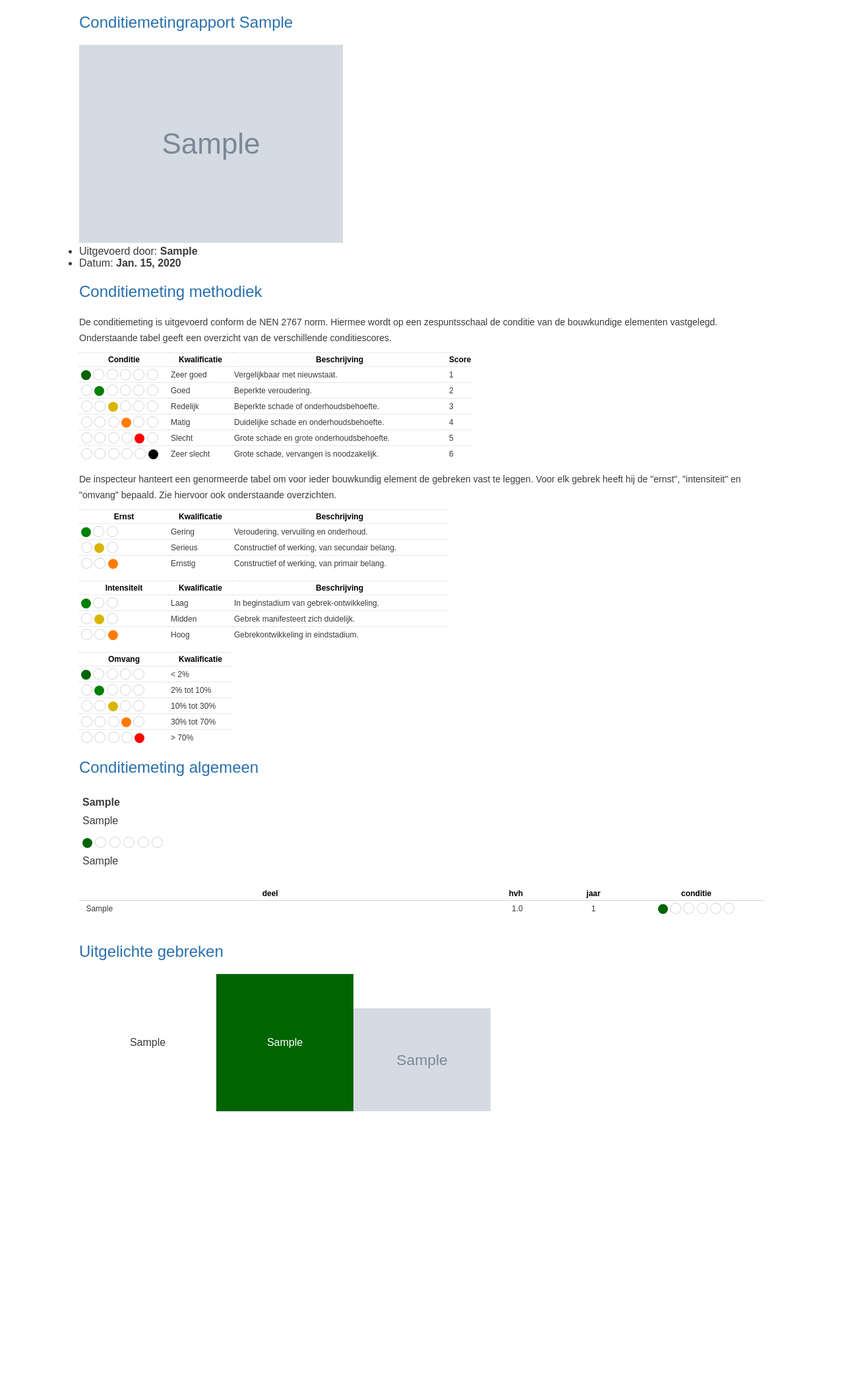
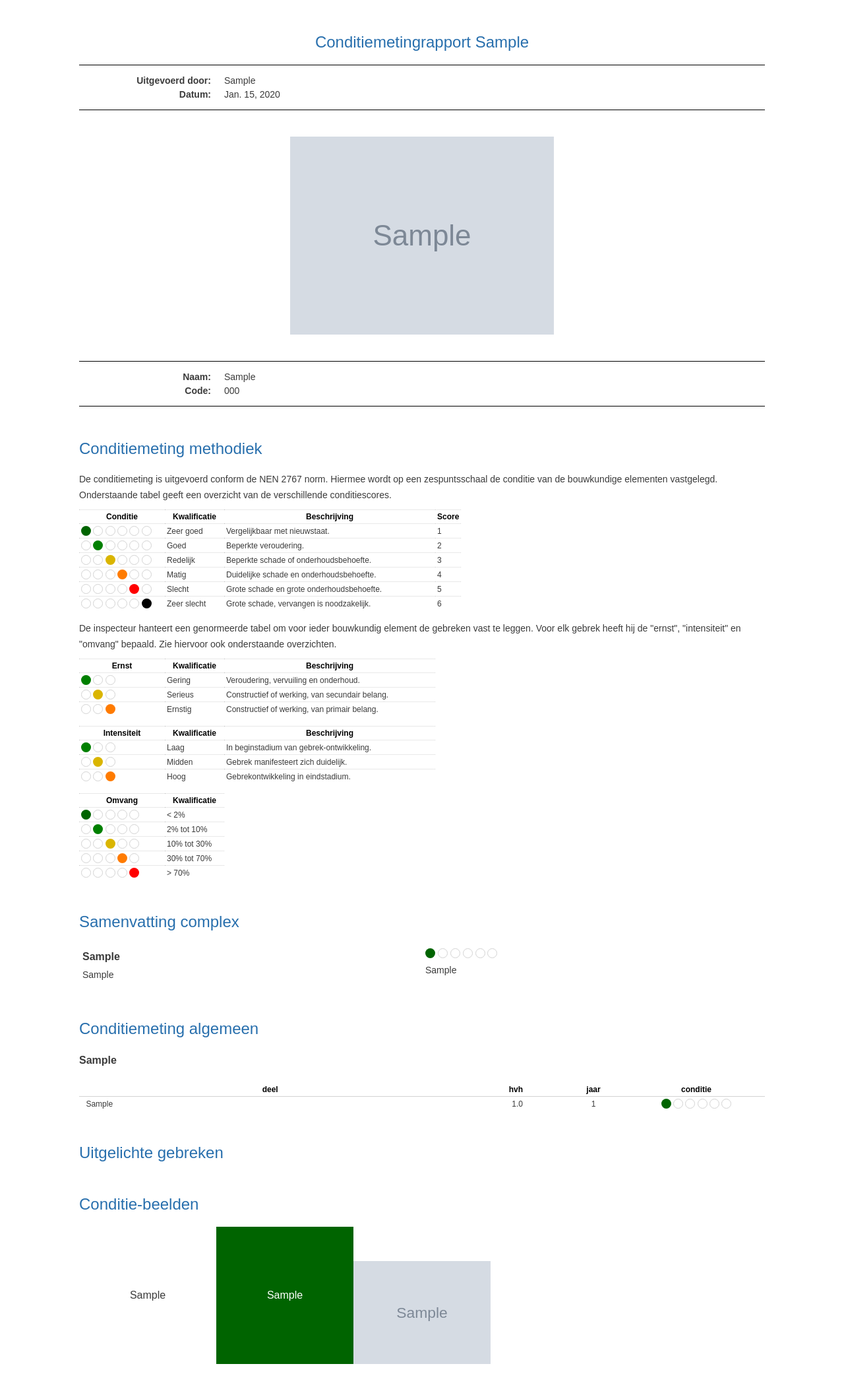
Before and after one commit to snirp/pressie, a Django app: page /onderhoud/conditiemeting/1/ in a window 1280 px wide. Shown: the whole page at 66% size. Before the commit the page ends 1684 px from the top, so only its background shows below. Run offline with Django 3.2, Linux system fonts and the light colour scheme; tables that the repository leaves empty hold one stand-in row (values such as "Sample post"); grey boxes marked "Sample" are stand-in pictures; parts of the project's set-up code (start-up, migrations or seed data) failed here and were passed over; some libraries are stand-ins or nearby versions.

Commit message:
Layout changes to conditiemeting

```diff
--- a/onderhoud/static/css/style.css
+++ b/onderhoud/static/css/style.css
@@ -1,6 +1,7 @@
 * {
     margin: 0;
     padding:0;
+    box-sizing: border-box;
 }
 
 html, body {
@@ -19,6 +20,7 @@ body {
     color: #3b3b3b;
     background-color: #fff;
     -webkit-print-color-adjust : exact;
+    font-size: 14px;
 }
 
 .float-right, .float-r {
@@ -50,6 +52,7 @@ p.plain {
 .row {
     clear: both;
     position: relative;
+    margin: 10px 0;
 }
 
 .row:after {
@@ -74,6 +77,7 @@ h1 {
   color: #286fad;
   font-weight: 400;
   margin: 20px 0;
+    text-align: center;
 }
 
 
@@ -348,6 +352,28 @@ section {
 
 .conditiedeel-table .vak-enkel { margin-bottom: -2px; }
 
+dl.prop-values {
+    border-top: 1px solid black;
+    border-bottom: 1px solid black;
+    padding: 15px 0 10px;
+}
+
+dl.prop-values dt {
+    float: left;
+    clear: left;
+    width: 200px;
+    text-align: right;
+    font-weight: bold;
+  }
+
+dl.prop-values dt:after {
+    content: ":";
+}
+
+dl.prop-values dd {
+    padding-left: 220px;
+    padding-bottom: 5px;
+}
 
 
 .tile-container{
@@ -445,6 +471,12 @@ ul.input-list input {
     clear: both;
 }
 
+.complex-mugshot {
+    display: block;
+    margin: 40px auto;
+    max-width: 400px;
+    max-height: 400px;
+}
 
 .only-print {
   display: none;
@@ -459,4 +491,10 @@ ul.input-list input {
   .only-print {
     display: initial;
   }
+
+  section {
+      page-break-after: always;
   }
+
+
+}
--- a/templates/onderhoud/conditiemeting.html
+++ b/templates/onderhoud/conditiemeting.html
@@ -7,18 +7,33 @@
 
 {% block content %}
 <div class="screen-container">
+<section id="voorblad">
+
 <h1>Conditiemetingrapport {{ cm.scenario.complex }}</h1>
 
-<img src="/media/{{ cm.scenario.complex.foto }}" width="400px">
 
-<ul>
-    <li>Uitgevoerd door: <strong>{{ cm.uitvoerder }}</strong></li>
-    <li>Datum: <strong>{{ cm.datum }}</strong></li>
+<dl class="prop-values">
+    <dt>Uitgevoerd door</dt>
+        <dd>{{ cm.uitvoerder }}</dd>
+    <dt>Datum</dt>
+        <dd>{{ cm.datum }}</dd>
+</dl>
 
-</ul>
+<img class="complex-mugshot" src="/media/{{ cm.scenario.complex.foto }}">
+
+
+<dl class="prop-values">
+    <dt>Naam</dt>
+        <dd>{{ cm.scenario.complex.naam }}</dd>
+    <dt>Code</dt>
+        <dd>{{ cm.scenario.complex.code }}</dd>
+</dl>
 
 
 
+</section>
+
+<section id="conditie-methodiek">
 <h2>Conditiemeting methodiek</h2>
 <p class="plain">
 De conditiemeting is uitgevoerd conform de NEN 2767 norm. Hiermee wordt op een zespuntsschaal de conditie van de
@@ -252,8 +267,11 @@ De inspecteur hanteert een genormeerde tabel om voor ieder bouwkundig element de
     </td>
   </tr>
 </table>
+</section>
 
-<h2>Conditiemeting algemeen</h2>
+
+<section id="samenvatting">
+    <h2>Samenvatting complex</h2>
 
     {% for cg in cm.conditiegroep_set.all %}
     <div class="row">
@@ -273,6 +291,17 @@ De inspecteur hanteert een genormeerde tabel om voor ieder bouwkundig element de
         <p class="conditie-bevinding">{{ cg.bevinding }}</p>
       </div>
     </div>
+    {% endfor %}
+
+</section>
+
+<section id="conditie-algemeen">
+<h2>Conditiemeting algemeen</h2>
+
+{% for cg in cm.conditiegroep_set.all %}
+<div class="row">
+
+    <h4>{{ cg }}</h4>
 
     {% if cg.conditiedeel_set.all %}
     <table class="table conditiegroep-table">
@@ -305,7 +334,8 @@ De inspecteur hanteert een genormeerde tabel om voor ieder bouwkundig element de
     </table>
     {%  endif %}
 {% endfor %}
-
+</section>
+<section id="conditie-uitgelicht">
 <h2>Uitgelichte gebreken</h2>
 
 {% for cg in cm.conditiegroep_set.all %}
@@ -358,7 +388,10 @@ De inspecteur hanteert een genormeerde tabel om voor ieder bouwkundig element de
     {% endif %}
   {% endfor %}
 {% endfor %}
+</section>
 
+<section id="conditie-tiles">
+<h2>Conditie-beelden</h2>
 
 <div class="tile-container">
 {% for cg in cm.conditiegroep_set.all %}
@@ -389,7 +422,7 @@ De inspecteur hanteert een genormeerde tabel om voor ieder bouwkundig element de
 {% endfor %}
 </div>
 </div>
-
+</section>
     <script>
     $('.img-tile').colorbox({
         rel: "gal",
```
Lines whose indentation alone changed are shown as unchanged.
